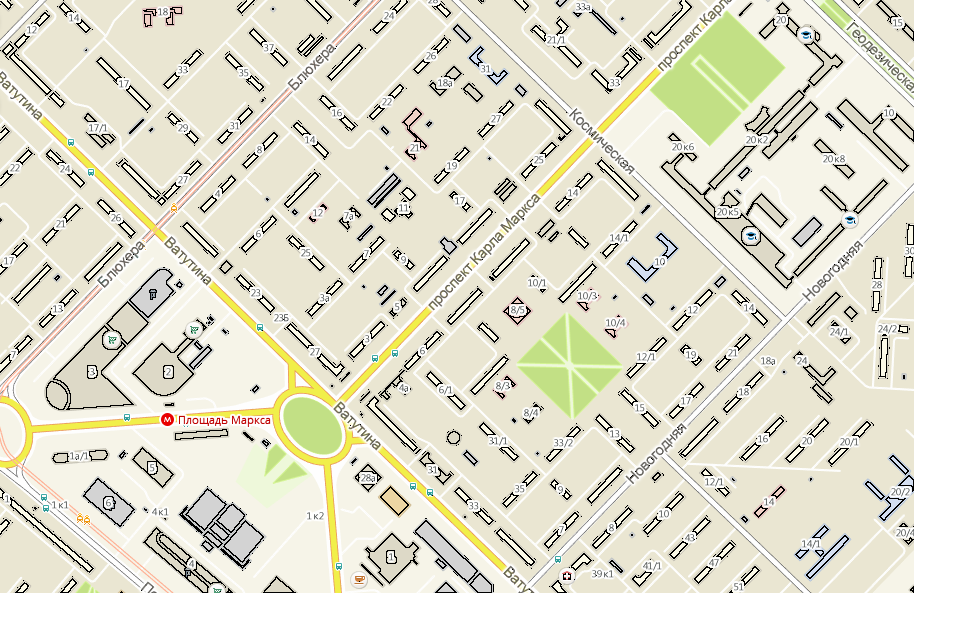
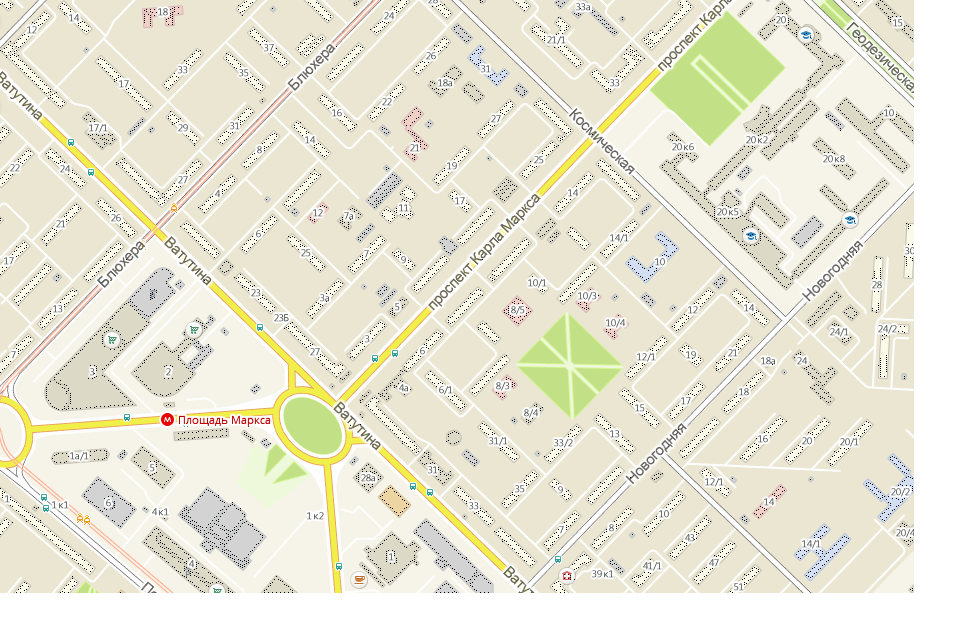
Before and after one commit to AndriiHeonia/pixfinder, a plain HTML site: page examples/map/index.html in a window 1280 px wide. Shown: the whole page, without its empty margins (0-977 px from the left). Drawn offline with Linux system fonts and the light colour scheme.

Commit message:
unnecessary var removed

```diff
--- a/examples/map/index.html
+++ b/examples/map/index.html
@@ -33,7 +33,7 @@
                     ],
                     distance: 10,
                     tolerance: 3,
-                    accuracy: 1,
+                    accuracy: 4,
                     onload: drawGeometries
                 });
 
--- a/src/Pixfinder.js
+++ b/src/Pixfinder.js
@@ -76,7 +76,7 @@ Pixfinder._getRegionsPixels = function(canvas, colors, accuracy, tolerance) { //
             nPxCols = Pixfinder._getNeighborPixelsColors(i, imgCols, {
                 w: canvas.width,
                 h: canvas.height
-            }, accuracy),
+            }),
             px = Pixfinder._getPixelByColorPosition(i, imgSize);
 
         // skip if px is not a boundary pixel of the feature
@@ -100,7 +100,7 @@ Pixfinder._getPixelByColorPosition = function(colPos, imgSize) { // (Number, Obj
     return px;
 }
 
-Pixfinder._getNeighborPixelsColors = function(colPos, imgCols, imgSize, accuracy) { // (Number, Array, Object, Number) -> Array
+Pixfinder._getNeighborPixelsColors = function(colPos, imgCols, imgSize) { // (Number, Array, Object) -> Array
     var res = [],
         tlPos, tPos, trPos, rPos,
         brPos, bPos, blPos, lPos,
```
Also changed, not shown: TODO.md (+0 -1 lines).
